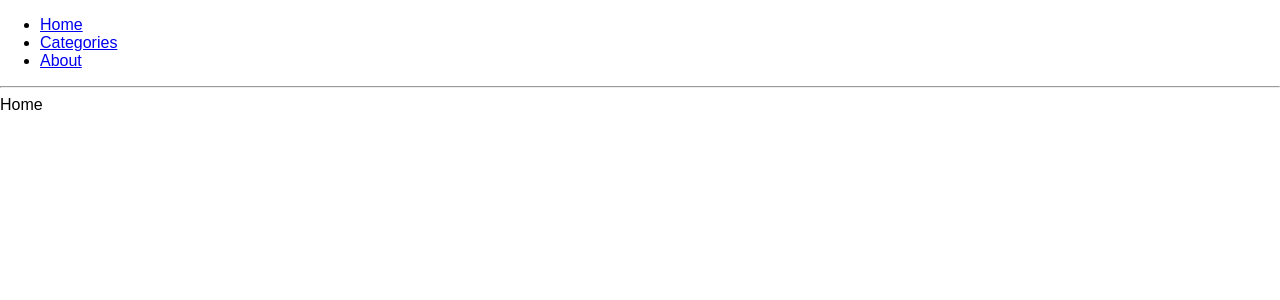
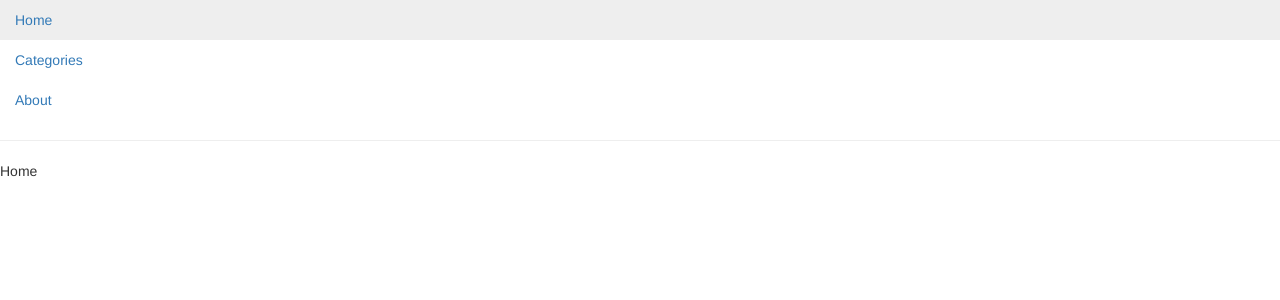
Before and after one commit to CodeYourFuture/legodi, a React (Create React App) app in the folder client/: page / in a window 1280 px wide. Shown: the top 300 px of the page. Built offline with nearby package versions, Linux system fonts and the light colour scheme.

Commit message:
add bootstrap style and add change nav to bootstrap Nav (#20)
* add bootstrap style

* save reactstrap

```diff
--- a/client/package.json
+++ b/client/package.json
@@ -7,7 +7,8 @@
     "react-dom": "^16.0.0",
     "react-router": "^4.2.0",
     "react-router-dom": "^4.2.2",
-    "react-scripts": "1.0.14"
+    "react-scripts": "1.0.14",
+    "reactstrap": "^5.0.0-alpha.3"
   },
   "scripts": {
     "start": "react-scripts start",
--- a/client/src/components/menu.js
+++ b/client/src/components/menu.js
@@ -1,21 +1,26 @@
 import React from 'react';
-
-
+import 'bootstrap/dist/css/bootstrap.css';
 import { Link } from "react-router-dom";
+import { Nav, NavItem, NavLink } from 'reactstrap';
 
 
 function Menu (){
 
         return (
+            <div>
+             <Nav>
+              <NavItem>
+                <NavLink ><Link to="/">Home</Link></NavLink>
+              </NavItem>
+              <NavItem>
+                <NavLink ><Link to="/categories">Categories</Link></NavLink>
+              </NavItem>
+              <NavItem>
+                <NavLink ><Link to="/about">About</Link></NavLink>
+              </NavItem>
+              </Nav>
 
-                <nav>
-                    <ul>
-                        <li><Link to="/">Home</Link></li>
-                        <li><Link to="/categories">Categories</Link></li>
-                        <li><Link to="/about">About</Link></li>
-                    </ul>
-
-                </nav>
+          </div>
 
         )
     }
```
